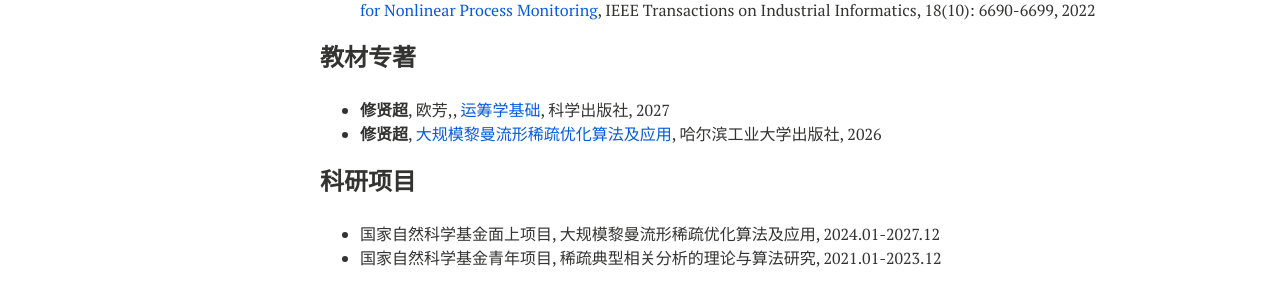
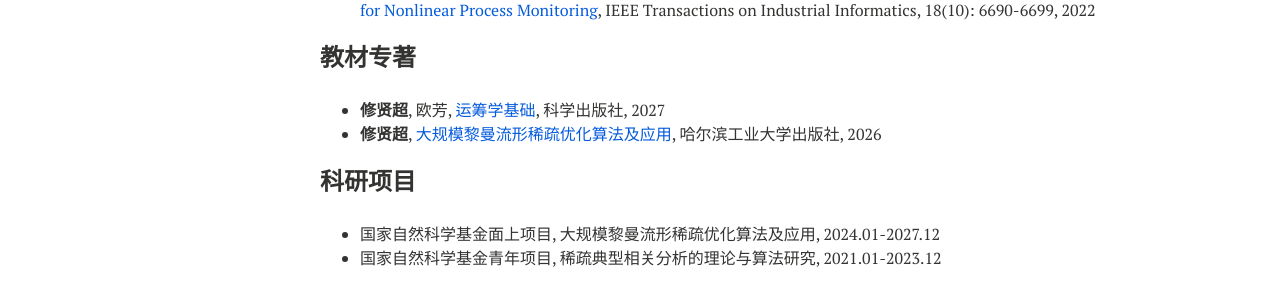
Before and after one commit to xianchaoxiu/xianchaoxiu.github.io, a Jekyll site: the page built from chinese/index.md, in a window 1280 px wide. Shown: the part 945-1235 px from the top of the page. Built offline with Jekyll 4.4.1, drawn with Linux system fonts in a browser that asks for light colours; nearby versions of some CDN libraries.

Commit message:
Update index.md

```diff
--- a/chinese/index.md
+++ b/chinese/index.md
@@ -44,7 +44,7 @@ share: false
 
 
 ### 教材专著
-* <b>修贤超</b>, 欧芳,, <a href="https://xianchaoxiu.github.io/chinese/book/OR/" class="textlink" target="_blank"> 运筹学基础</a>, 科学出版社, 2027  <br>
+* <b>修贤超</b>, 欧芳, <a href="https://xianchaoxiu.github.io/chinese/book/OR/" class="textlink" target="_blank"> 运筹学基础</a>, 科学出版社, 2027  <br>
 * <b>修贤超</b>, <a href="https://xianchaoxiu.github.io/chinese/book/OPT/" class="textlink" target="_blank">大规模黎曼流形稀疏优化算法及应用</a>, 哈尔滨工业大学出版社, 2026  <br>
 
 
```
